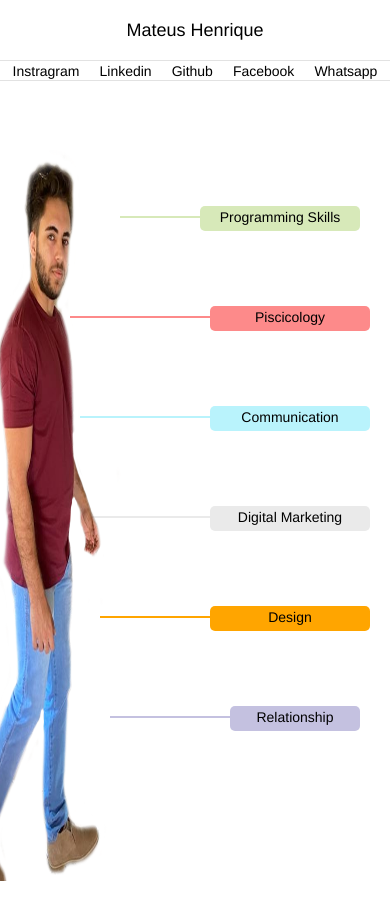
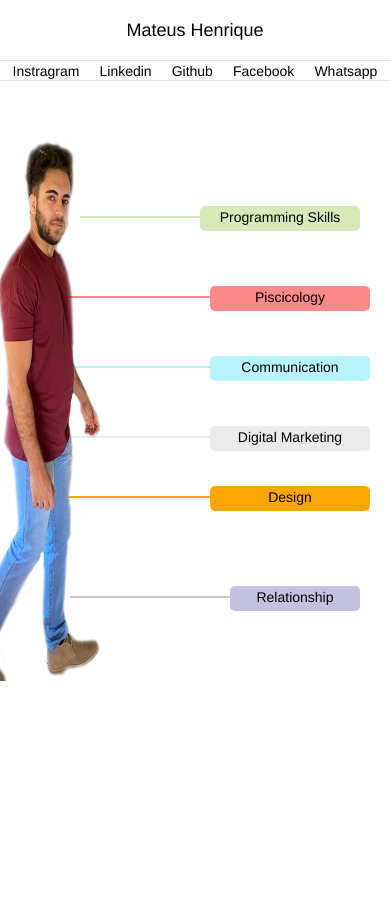
Before and after one commit to MateusHenriqDaSilva/Port, a Next.js app: page / in a window 390 px wide. Built offline with nearby package versions, Linux system fonts and the light colour scheme.

Commit message:
first commit

```diff
--- a/src/styles/corpo.module.css
+++ b/src/styles/corpo.module.css
@@ -1181,6 +1181,7 @@
         display: flex;
         padding: 0px;
         width: 400px;
+        height: 600px;
     }
 
     .espacoLinha {
@@ -1190,7 +1191,7 @@
 
     .linhaReta1 {
         width: 120px;
-        margin-left: -270px;
+        margin-left: -310px;
     }
 
     .quadrado1 {
@@ -1207,80 +1208,94 @@
 
     .linhaReta2{
         width: 200px;
+        margin-top: 80px;
         margin-left: -170px;
     }
 
     .quadrado2 {
         font-size: 14px;
+        margin-top: 80px;
         height: 25px;
         margin-left: -150px;
     }
 
     .quadrado2:hover {
         font-size: 14px;
+        margin-top: 80px;
         height: 25px;
         margin-left: -150px;
     }
 
     .linhaReta3{
         width: 200px;
+        margin-top: 150px;
         margin-left: -190px;
     }
 
     .quadrado3 {
         font-size: 14px;
         height: 25px;
+        margin-top: 150px;
         margin-left: -160px;
     }
 
     .quadrado3:hover {
         font-size: 14px;
         height: 25px;
+        margin-top: 150px;
         margin-left: -160px;
     }
 
     .linhaReta4{
         width: 200px;
+        margin-top: 220px;
         margin-left: -190px;
     }
 
     .quadrado4 {
         font-size: 14px;
         height: 25px;
+        margin-top: 220px;
         margin-left: -160px;
     }
 
     .quadrado4:hover {
         font-size: 14px;
         height: 25px;
+        margin-top: 250px;
         margin-left: -160px;
     }
 
     .linhaReta5{
         width: 200px;
+        margin-top: 280px;
         margin-left: -190px;
     }
 
     .quadrado5{
         font-size: 14px;
         height: 25px;
+        margin-top: 280px;
         margin-left: -160px;
     }
 
     .quadrado5:hover{
         font-size: 14px;
         height: 25px;
+        margin-top: 320px;
         margin-left: -160px;
     }
 
     .linhaReta6{
         width: 200px;
+        margin-top: 380px;
         margin-left: -190px;
     }
 
     .quadrado6{
         font-size: 14px;
         height: 25px;
+        margin-top: 380px;
         width: 130px;
         margin-left: -140px;
     }
```
